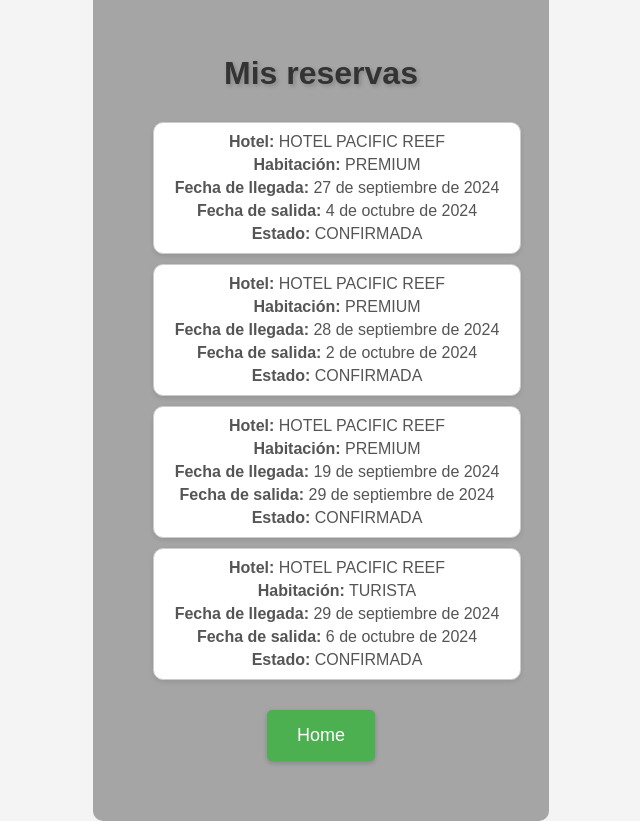
After one commit to nikostrike/ReservasHoteleras, a Django app: page /mis-reservas/ in a window 1280 px wide. The commit adds this page. Shown: the whole page, without its empty margins (319-959 px from the left). Run offline with Django 5.2, Linux system fonts and the light colour scheme; a user stored in the database is signed in; data comes from the database, SQL or seed files in the repository; both versions use the stored data as it was after the commit.

Commit message:
MVP reservas de hotel

```diff
--- a/ReservaHotelera/settings.py
+++ b/ReservaHotelera/settings.py
@@ -56,7 +56,7 @@
 TEMPLATES = [
     {
         'BACKEND': 'django.template.backends.django.DjangoTemplates',
-        'DIRS': [],
+        'DIRS': [BASE_DIR / 'templates'],
         'APP_DIRS': True,
         'OPTIONS': {
             'context_processors': [
--- a/ReservaHotelera/urls.py
+++ b/ReservaHotelera/urls.py
@@ -14,11 +14,16 @@
     1. Import the include() function: from django.urls import include, path
     2. Add a URL to urlpatterns:  path('blog/', include('blog.urls'))
 """
+from django.urls import path
+from core import views
 from django.contrib import admin
-from django.urls import path
-from core.views import home
 
 urlpatterns = [
     path('admin/', admin.site.urls),
-    path('', home),
+    path('', views.login_view, name='login'),
+    path('home/', views.home_view, name='home'),
+    path('search/', views.search_rooms, name='search_rooms'),
+    path('reservation/<int:habitacion_id>/', views.make_reservation, name='make_reservation'),
+    path('mis-reservas/', views.mis_reservas, name='mis_reservas'),
+    path('search/', views.search_rooms, name='search_rooms'),
 ]
--- a/core/models.py
+++ b/core/models.py
@@ -1,4 +1,5 @@
 from django.db import models
+from django.contrib.auth.models import User
 
 # Create your models here.
 class Cliente(models.Model):
@@ -50,7 +51,7 @@
 
 class Reserva(models.Model):
     id_reserva = models.AutoField(primary_key=True)
-    id_usuario_usuario = models.ForeignKey('Usuario', on_delete=models.CASCADE)
+    id_usuario_usuario = models.ForeignKey(User, on_delete=models.CASCADE)
     id_habitacion_habitacion = models.ForeignKey(Habitacion, on_delete=models.CASCADE)
     fecha_inicio = models.DateField()
     fecha_fin = models.DateField()
--- /dev/null
+++ b/core/static/css/style.css
@@ -0,0 +1,248 @@
+/* Estilo general para la página */
+body {
+    margin: 0;
+    padding: 0;
+    height: 100vh;
+    display: flex;
+    justify-content: center;
+    align-items: center;
+    font-family: Arial, sans-serif;
+    background-color: #f4f4f4;
+}
+
+/* Cuadro del formulario */
+.login-container {
+    background-color: rgb(255, 255, 255);
+    padding: 40px;
+    border-radius: 10px;
+    box-shadow: 0 4px 8px rgba(0, 0, 0, 0.1);
+    width: 300px;
+    text-align: center;
+}
+
+/* Título del login */
+.login-container h1 {
+    margin-bottom: 20px;
+    font-size: 24px;
+    color: #333;
+}
+
+/* Estilos de los campos de entrada */
+.login-container input[type="text"],
+.login-container input[type="password"] {
+    width: 90%;
+    padding: 10px;
+    margin: 5px 0;
+    border: 1px solid #ccc;
+    border-radius: 5px;
+}
+
+/* Estilo del botón de enviar */
+.login-container input[type="submit"] {
+    background-color: #4CAF50;
+    color: white;
+    border: none;
+    padding: 10px;
+    width: 100%;
+    border-radius: 5px;
+    cursor: pointer;
+    font-size: 16px;
+}
+
+.login-container input[type="submit"]:hover {
+    background-color: #45a049;
+}
+
+/* Estilo del texto de enlace */
+.login-container a {
+    display: block;
+    margin-top: 10px;
+    color: #555;
+    text-decoration: none;
+}
+
+.login-container a:hover {
+    color: #333;
+}
+
+/* Estilo general para todas las páginas */
+body {
+    margin: 0;
+    padding: 0;
+    font-family: Arial, sans-serif;
+    background-color: #f4f4f4;
+    color: #333;
+    text-align: center;
+}
+
+h1, h2 {
+    text-shadow: 2px 2px 4px rgba(0, 0, 0, 0.2);
+}
+
+/* Botones generales */
+a {
+    text-decoration: none;
+    color: white;
+    background-color: #4CAF50;
+    padding: 15px 30px;
+    border-radius: 5px;
+    margin: 10px;
+    display: inline-block;
+    transition: background-color 0.3s ease;
+    font-size: 18px;
+    box-shadow: 0 2px 5px rgba(0, 0, 0, 0.2);
+}
+
+a:hover {
+    background-color: #45a049;
+}
+
+/* Contenedores */
+.container {
+    background-color: rgba(114, 114, 114, 0.6); /* Fondo semitransparente */
+    padding: 50px;
+    border-radius: 10px;
+    margin-right: 40px auto;
+    max-width: 800px;
+}
+
+/* Estilos para cuadros o tarjetas */
+.reserva, .card {
+    background-color: white;
+    border: 1px solid #ccc;
+    border-radius: 10px;
+    padding: 5px;
+    margin: 10px;
+    margin-right: 20px auto;
+    box-shadow: 0 2px 5px rgba(0, 0, 0, 0.1);
+    transition: transform 0.3s ease, box-shadow 0.3s ease;
+    width: 100%;
+}
+
+.reserva:hover, .card:hover {
+    transform: translateY(-5px);
+    box-shadow: 0 4px 10px rgba(0, 0, 0, 0.2);
+}
+
+p {
+    margin: 5px 0;
+    color: #555;
+}
+
+/* Específicos del botón home */
+.text-center {
+    text-align: center;
+    margin-top: 20px;
+}
+
+/* Específicos para encabezados */
+h2.page-title {
+    font-size: 32px;
+    margin-bottom: 30px;
+}
+
+/* Contenedor del formulario de login y búsqueda */
+.login-container, .form-container {
+    background-color: rgba(255, 255, 255, 0.8);
+    padding: 30px;
+    border-radius: 10px;
+    max-width: 400px;
+    margin: 0 auto;
+    box-shadow: 0 4px 8px rgba(0, 0, 0, 0.1);
+}
+
+/* Estilo para los grupos de formulario */
+.form-group {
+    margin-bottom: 20px;
+}
+
+label {
+    display: block;
+    margin-bottom: 8px;
+    font-weight: bold;
+    color: #333;
+}
+
+input[type="date"] {
+    width: 100%;
+    padding: 10px;
+    border: 1px solid #ccc;
+    border-radius: 5px;
+    font-size: 16px;
+}
+
+/* Estilo para el botón de envío */
+.btn-submit {
+    background-color: #4CAF50;
+    color: white;
+    border: none;
+    padding: 15px;
+    border-radius: 5px;
+    font-size: 16px;
+    cursor: pointer;
+    width: 100%;
+    transition: background-color 0.3s ease;
+}
+
+.btn-submit:hover {
+    background-color: #45a049;
+}
+
+/* Centrando contenido verticalmente */
+body {
+    display: flex;
+    justify-content: center;
+    align-items: center;
+    height: 100vh;
+}
+
+/* Estilos para la lista de habitaciones */
+.room-list {
+    display: grid;
+    grid-template-columns: repeat(2, 1fr);
+    gap: 20px;
+    max-width: 1200px;
+    margin: 0 auto;
+}
+
+/* Estilos para cada habitación (tarjetas) */
+.room-card {
+    background-color: white;
+    border: 1px solid #ccc;
+    border-radius: 10px;
+    padding: 20px;
+    box-shadow: 0 2px 5px rgba(0, 0, 0, 0.1);
+    transition: transform 0.3s ease, box-shadow 0.3s ease;
+}
+
+.room-card:hover {
+    transform: translateY(-5px);
+    box-shadow: 0 4px 10px rgba(0, 0, 0, 0.2);
+}
+
+.room-card h3 {
+    color: #333;
+    margin-bottom: 10px;
+}
+
+.room-card p {
+    margin: 5px 0;
+    color: #555;
+}
+
+/* Botón para reservar */
+.btn-submit {
+    background-color: #4CAF50;
+    color: white;
+    border: none;
+    padding: 15px;
+    border-radius: 5px;
+    font-size: 16px;
+    cursor: pointer;
+    width: 100%;
+    transition: background-color 0.3s ease;
+}
+
+.btn-submit:hover {
+    background-color: #45a049;
+}
--- /dev/null
+++ b/core/templates/mis_reservas.html
@@ -0,0 +1,28 @@
+{% load static %}
+<!DOCTYPE html>
+<html lang="es">
+<head>
+    <meta charset="UTF-8">
+    <meta name="viewport" content="width=device-width, initial-scale=1.0">
+    <title>Reservas Hoteleras - Mis Reservas</title>
+    <link rel="stylesheet" type="text/css" href="{% static 'css/style.css' %}">
+</head>
+<body>
+    <div class="container">
+        <h2 class="page-title">Mis reservas</h2>
+        {% for reserva in reservas %}
+        <div class="reserva">
+            <p><strong>Hotel:</strong> {{ reserva.id_habitacion_habitacion.id_hotel_hotel.nombre }}</p>
+            <p><strong>Habitación:</strong> {{ reserva.id_habitacion_habitacion.categoria }}</p>
+            <p><strong>Fecha de llegada:</strong> {{ reserva.fecha_inicio }}</p>
+            <p><strong>Fecha de salida:</strong> {{ reserva.fecha_fin }}</p>
+            <p><strong>Estado:</strong> {{ reserva.estado }}</p>
+        </div>
+        {% endfor %}
+
+        <div class="text-center">
+            <a href="{% url 'home' %}" class="btn-home">Home</a>
+        </div>
+    </div>
+</body>
+</html>
--- a/core/views.py
+++ b/core/views.py
@@ -1,6 +1,88 @@
-from django.shortcuts import render
+from django.shortcuts import render, redirect, get_object_or_404
+from django.contrib.auth import authenticate, login, logout
+from django.contrib.auth.decorators import login_required
+from .models import Hotel, Habitacion, Reserva
+from django.db.models import Q
+from datetime import datetime
+from django.core.exceptions import ValidationError
 
-# Create your views here.
-def home(request):
-    ''' Vista para renderizar el home '''
+def login_view(request):
+    if request.method == 'POST':
+        username = request.POST['username']
+        password = request.POST['password']
+        user = authenticate(request, username=username, password=password)
+        if user is not None:
+            login(request, user)
+            return redirect('home')
+    return render(request, 'login.html')
+
+@login_required
+def home_view(request):
     return render(request, 'home.html')
+
+@login_required
+def search_rooms(request):
+    if request.method == 'POST':
+        fecha_llegada = request.POST.get('fecha_llegada')
+        fecha_salida = request.POST.get('fecha_salida')
+
+        # Validación de fechas
+        try:
+            fecha_llegada = datetime.strptime(fecha_llegada, '%Y-%m-%d').date()
+            fecha_salida = datetime.strptime(fecha_salida, '%Y-%m-%d').date()
+        except ValueError:
+            return render(request, 'error.html', {'message': 'Formato de fecha inválido. Use YYYY-MM-DD.'})
+
+        if fecha_llegada >= fecha_salida:
+            return render(request, 'error.html', {'message': 'La fecha de llegada debe ser anterior a la fecha de salida.'})
+
+        # Buscar habitaciones disponibles
+        habitaciones_disponibles = Habitacion.objects.exclude(
+            reserva__fecha_inicio__lt=fecha_salida,
+            reserva__fecha_fin__gt=fecha_llegada
+        )
+
+        return render(request, 'habitaciones_disponibles.html', {
+            'habitaciones': habitaciones_disponibles,
+            'fecha_llegada': fecha_llegada,
+            'fecha_salida': fecha_salida
+        })
+
+    return render(request, 'search_rooms.html')
+
+@login_required
+def make_reservation(request, habitacion_id):
+    if request.method == 'POST':
+        habitacion = get_object_or_404(Habitacion, id_habitacion=habitacion_id)
+        fecha_llegada = request.POST.get('fecha_llegada')
+        fecha_salida = request.POST.get('fecha_salida')
+
+        if not fecha_llegada or not fecha_salida:
+            return render(request, 'error.html', {'message': 'Las fechas son requeridas'})
+
+        try:
+            fecha_llegada = datetime.strptime(fecha_llegada, '%Y-%m-%d').date()
+            fecha_salida = datetime.strptime(fecha_salida, '%Y-%m-%d').date()
+        except ValueError:
+            return render(request, 'error.html', {'message': 'Formato de fecha inválido. Use YYYY-MM-DD.'})
+
+        try:
+            # Crear la reserva
+            reserva = Reserva.objects.create(
+                id_usuario_usuario=request.user,
+                id_habitacion_habitacion=habitacion,
+                fecha_inicio=fecha_llegada,
+                fecha_fin=fecha_salida,
+                precio_total=habitacion.precio_base * (fecha_salida - fecha_llegada).days,
+                estado='CONFIRMADA'
+            )
+            return redirect('mis_reservas')
+        except ValidationError as e:
+            return render(request, 'error.html', {'message': str(e)})
+
+    return render(request, 'make_reservation.html', {'habitacion_id': habitacion_id})
+
+@login_required
+def mis_reservas(request):
+    reservas = Reserva.objects.filter(id_usuario_usuario=request.user)
+    return render(request, 'mis_reservas.html', {'reservas': reservas})
```
Also changed, not shown: core/admin.py (+1 -23 lines), core/forms.py (added, +7 -0 lines), core/static/estilo.css (deleted, +0 -10 lines), core/templates/error.html (added, +15 -0 lines), core/templates/habitaciones_disponibles.html (added, +30 -0 lines), core/templates/home.html (+8 -3 lines), core/templates/login.html (added, +21 -0 lines), core/templates/make_reservation.html (added, +17 -0 lines), core/templates/search_rooms.html (added, +29 -0 lines), core/migrations/0002_alter_reserva_id_usuario_usuario.py (added), db.sqlite3.
